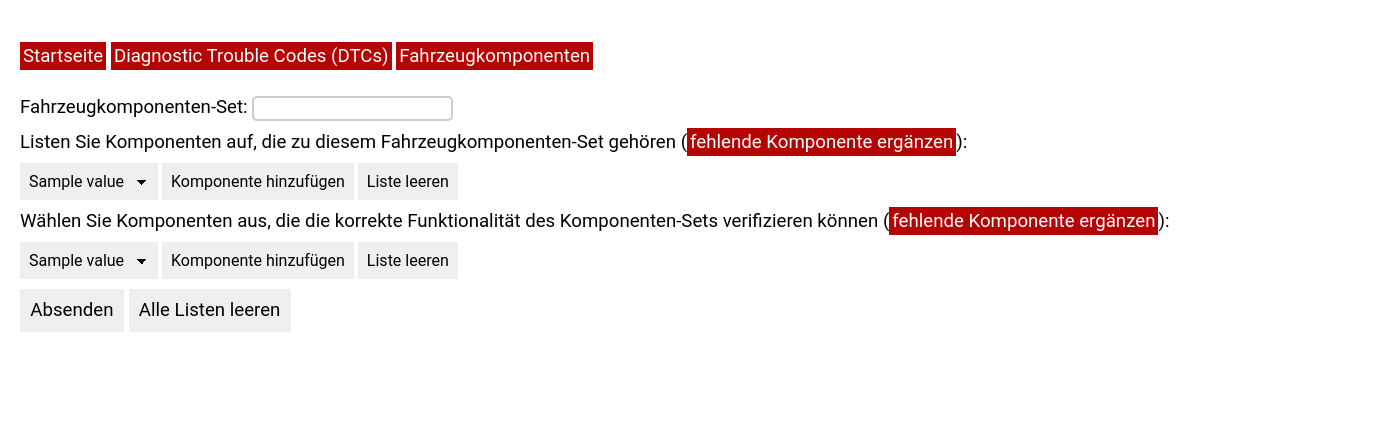
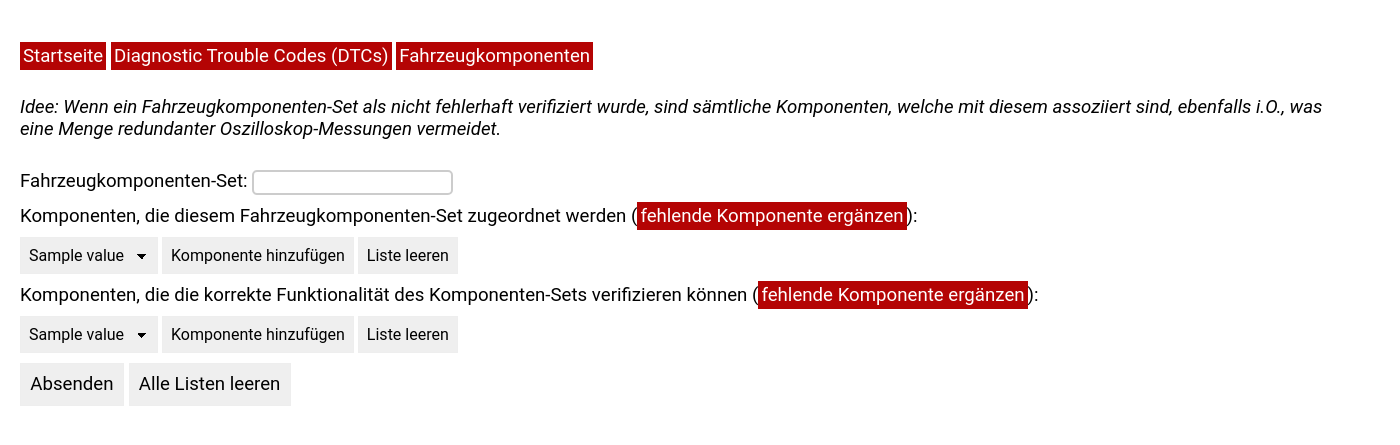
Before and after one commit to tbohne/obd_ontology, a Flask app: page /component_set_form in a window 1400 px wide. Shown: the part 125-570 px from the top of the page. Run offline with Flask 2, Linux system fonts and the light colour scheme; a database or web service that is not in the repository returns one stand-in record (values such as "Sample title"); data that the repository does not hold is empty; some libraries are stand-ins or nearby versions.

Commit message:
web interface - several refinements

```diff
--- a/templates/DTC_form.html
+++ b/templates/DTC_form.html
@@ -22,7 +22,7 @@
             {{ form.csrf_token }}
             <br>
             <p>DTC: {{ form.dtc_name(size=20) }}</p>
-            <p>Weitere DTCs, die häufig zusammen mit dem angegebenen DTC
+            <p>Weitere DTCs, die erfahrungsgemäß häufig zusammen mit dem angegebenen DTC
                 auftreten: {{ form.occurs_with }} {{ form.occurs_with_submit }} {{ form.clear_occurs_with }}</p>
             <p style="color: #B40404;">
                 {% for i in occurs_with_DTCs_variable_list %}
@@ -32,7 +32,7 @@
             <p>Symptome, die in Zusammenhang mit dem Fehlerzustand auftreten können:
             <div> {{ form.symptoms }} {{ form.symptoms_submit }} {{ form.clear_symptoms }} </div>
             </p>
-            <p>Wenn ein Symptom nicht in der Liste enthalten ist, fügen Sie es bitte über das Textfeld
+            <p>Ist ein Symptom nicht in der Liste enthalten, fügen Sie es bitte über das Textfeld
                 hinzu: {{ form.new_symptom }} {{ form.new_symptom_submit }}</p>
             <p style="color: #B40404;">
                 {% for i in symptoms_variable_list %}
--- a/templates/component_form.html
+++ b/templates/component_form.html
@@ -21,8 +21,8 @@
             <br>
             <p>Name der Fahrzeugkomponente: {{ form.component_name(size=20) }}</p>
             <p>Sind Oszilloskopmessungen für diese Komponente möglich / sinnvoll? {{ form.measurements_possible }}</p>
-            <p>Wählen Sie andere Komponenten aus, deren Fehlfunktion sich auf die betrachtete Komponente auswirken
-                könnte:</p>
+            <p>Komponenten, deren Fehlverhalten das korrekte Funktionieren der betrachteten
+                Komponente beeinträchtigen könnte (<a href="component_form">fehlende Komponente ergänzen</a>):</p>
             <div>{{ form.affecting_components }} {{ form.affecting_component_submit }} {{ form.clear_affecting_components }}</div>
             <p style="color: #B40404;">
                 {% for i in affecting_components_variable_list %}
--- a/templates/component_set_form.html
+++ b/templates/component_set_form.html
@@ -20,8 +20,14 @@
         <form method="POST">
             {{ form.csrf_token }}
             <br>
+            <p>
+                <i>Idee: Wenn ein Fahrzeugkomponenten-Set als nicht fehlerhaft verifiziert wurde, sind sämtliche
+                Komponenten, welche mit diesem assoziiert sind, ebenfalls i.O., was eine Menge redundanter
+                Oszilloskop-Messungen vermeidet.</i>
+            </p>
+            <p></p><p></p>
             <p>Fahrzeugkomponenten-Set: {{ form.set_name(size=20) }}</p>
-            <p>Listen Sie Komponenten auf, die zu diesem Fahrzeugkomponenten-Set gehören
+            <p>Komponenten, die diesem Fahrzeugkomponenten-Set zugeordnet werden
                 (<a href="component_form">fehlende Komponente ergänzen</a>):
             </p>
             <div>{{ form.components }} {{ form.add_component_submit }} {{ form.clear_components }}</div>
@@ -29,7 +35,7 @@
                 {% for i in components_variable_list %}
                     {{ i }},
                 {% endfor %}</p>
-            <p>Wählen Sie Komponenten aus, die die korrekte Funktionalität des Komponenten-Sets verifizieren können
+            <p>Komponenten, die die korrekte Funktionalität des Komponenten-Sets verifizieren können
                 (<a href="component_form">fehlende Komponente ergänzen</a>):
             </p>
             <div> {{ form.verifying_components }} {{ form.verifying_components_submit }} {{ form.clear_verifying_components }}</div>
```
